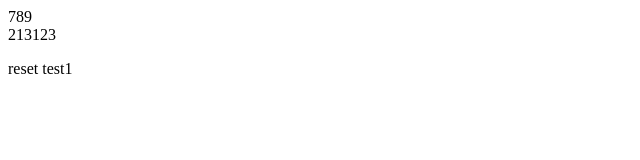
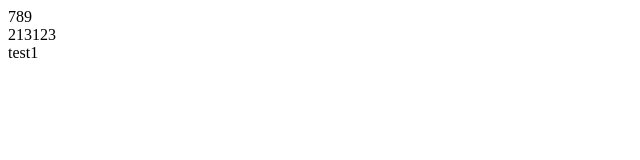
Before and after one commit to ken7875/git-practice, a plain HTML site: page commit5.html in a window 1280 px wide. Shown: the whole page, without its empty margins (0-640 px from the left). Drawn offline with Linux system fonts and the light colour scheme.

Commit message:
commit5 dev

```diff
--- a/commit5.html
+++ b/commit5.html
@@ -9,7 +9,7 @@
 <body>
     <div>789</div>
     <div>213123</div>
-    <p>reset test1</p>
+    <div>test1</div>
     <p class="asd"></p>
 </body>
 
```
